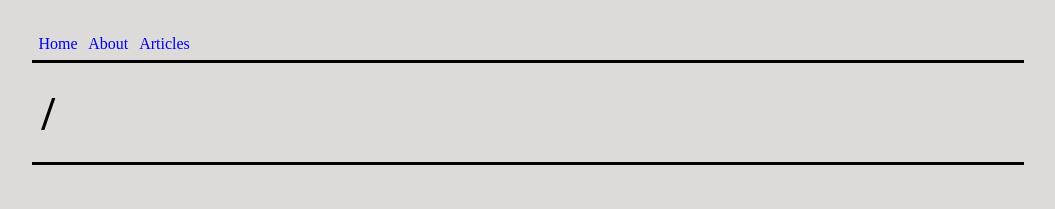
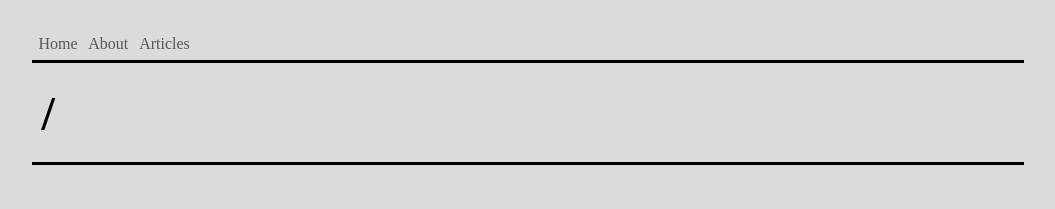
Before and after one commit to msawangwan/msawangwan.github.io, a Jekyll site: the page built from index.html, in a window 1280 px wide. Shown: the top 209 px of the page, without its empty margins (112-1167 px from the left). Built offline with Jekyll 4.4.1, drawn with Linux system fonts in a browser that asks for light colours; some web fonts are replaced.

Commit message:
messing with links

```diff
--- a/css/style.css
+++ b/css/style.css
@@ -58,15 +58,25 @@ ul {
 }
 
 a {
+  color: #585756;
   font-family: 'Suez One', serif;
   text-decoration: none;
 }
+
+a:link {}
+
+a:visited {}
 
 a:hover {
   color: #FFFFFF;
   background-color: #000000;
 }
 
+a:active {
+  color: #c6c5c3;
+  background-color: #2c2b2b;
+}
+
 .quote {
   font-style: italic;
 }
```
